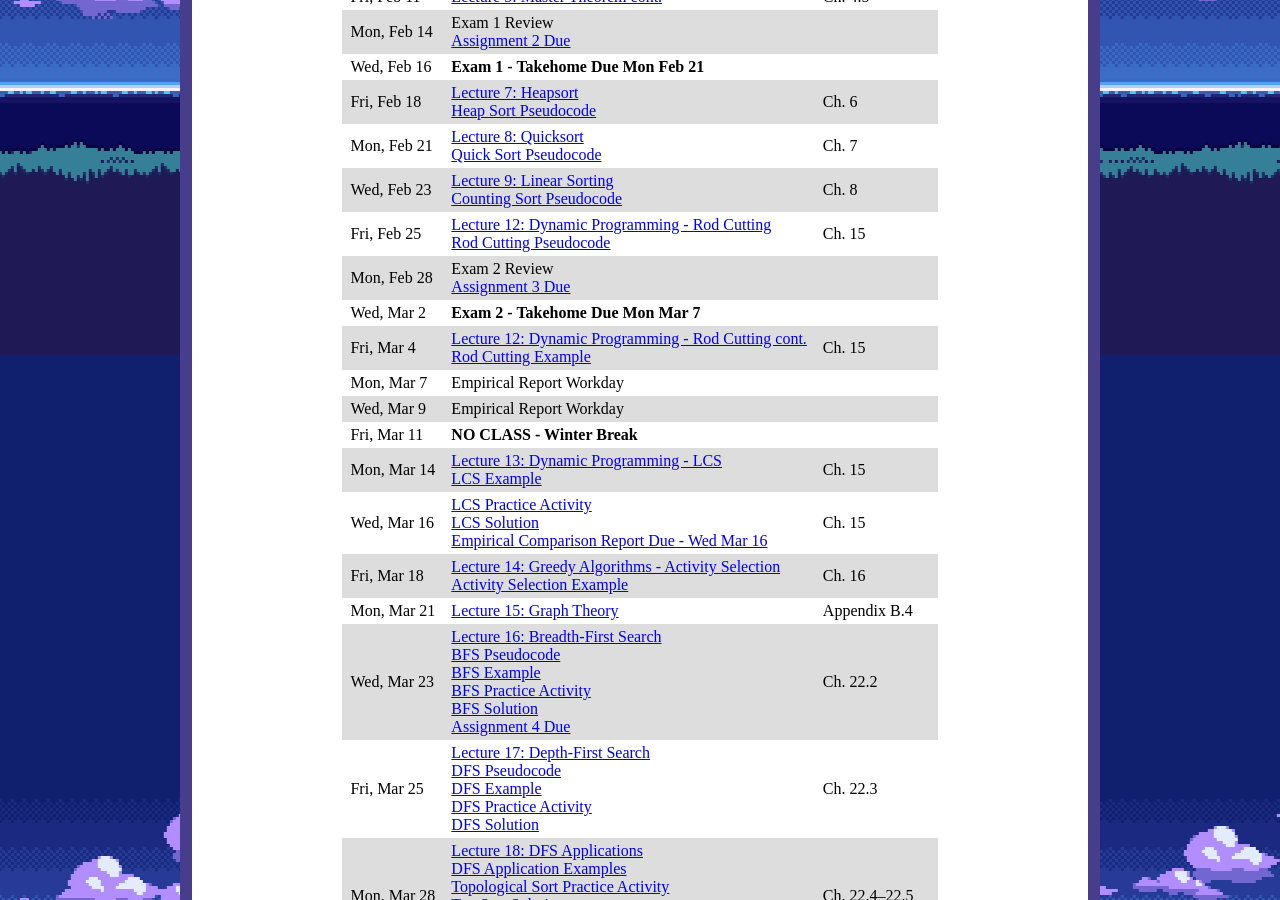
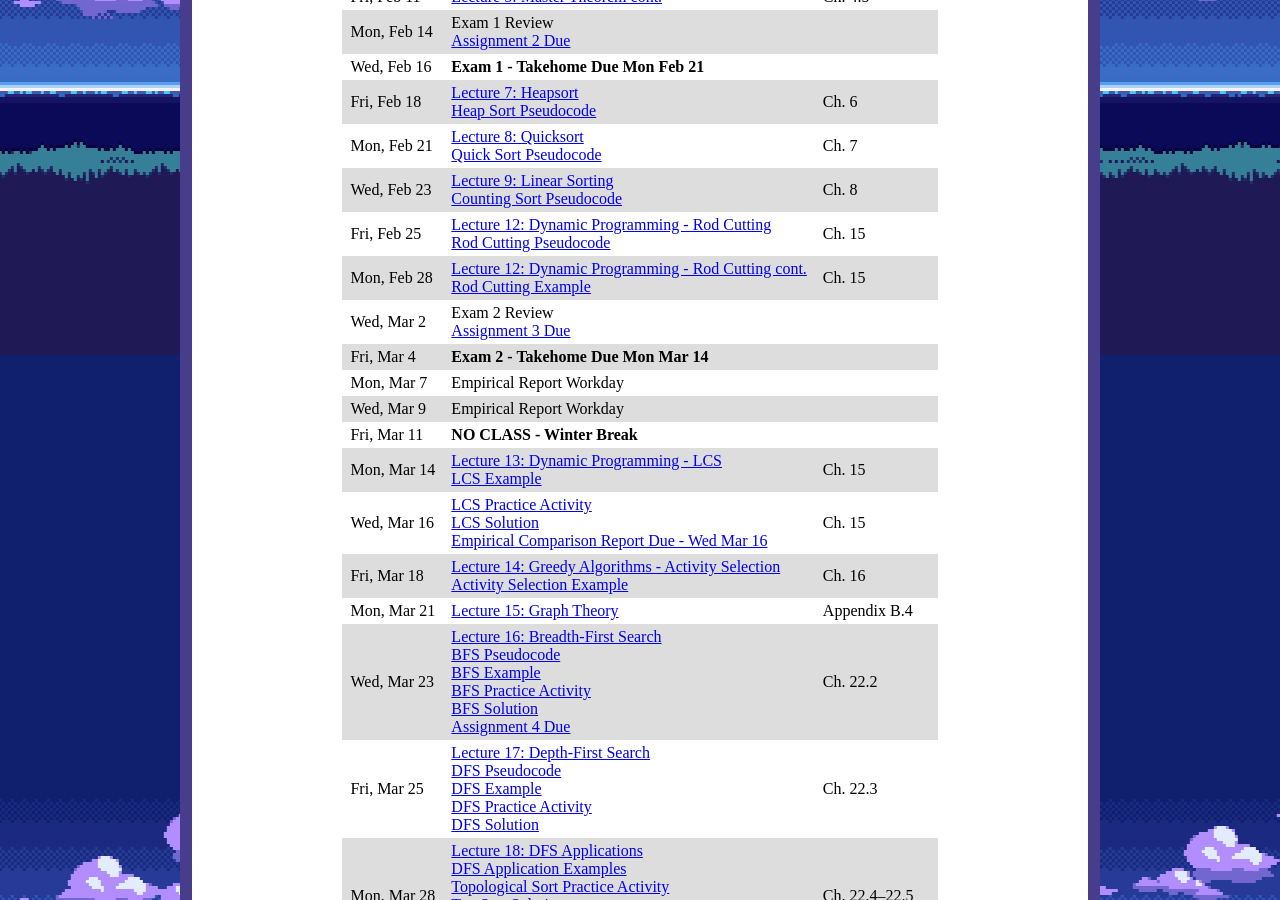
Before and after one commit to ycpcs/cs360-spring2022, a Jekyll site: the page built from schedule.md, in a window 1280 px wide and 900 px high, scrolled down 545 px. Built offline with Jekyll 4.4.1, drawn with Linux system fonts in a browser that asks for light colours.

Commit message:
update exam 2 date
update exam 2 date

```diff
--- a/js/AACONFIG-scheduleInfo.js
+++ b/js/AACONFIG-scheduleInfo.js
@@ -61,15 +61,15 @@ courseInfo.classPeriods = [
 		reading: "Ch. 15",
 	},
 	{
+		topic: new DoubleTopic("Lecture 12: Dynamic Programming - Rod Cutting cont.", "lectures/lecture12.html", "Rod Cutting Example", "handouts/lecture12-rodcutex.pdf"),
+		reading: "Ch. 15",
+	},
+	{
 		topic: new DoubleTopic("Exam 2 Review", "", "Assignment 3 Due", "assign/assign03.html"),
 		reading: "",
 	},
 	{
-		topic: new Topic("** Exam 2 - Takehome Due Mon Mar 7", "")
-	},
-	{
-		topic: new DoubleTopic("Lecture 12: Dynamic Programming - Rod Cutting cont.", "lectures/lecture12.html", "Rod Cutting Example", "handouts/lecture12-rodcutex.pdf"),
-		reading: "Ch. 15",
+		topic: new Topic("** Exam 2 - Takehome Due Mon Mar 14", "")
 	},
 	{
 		topic: new Topic("Empirical Report Workday", ""),
```
Also changed, not shown: index.md (+1 -1 lines).
